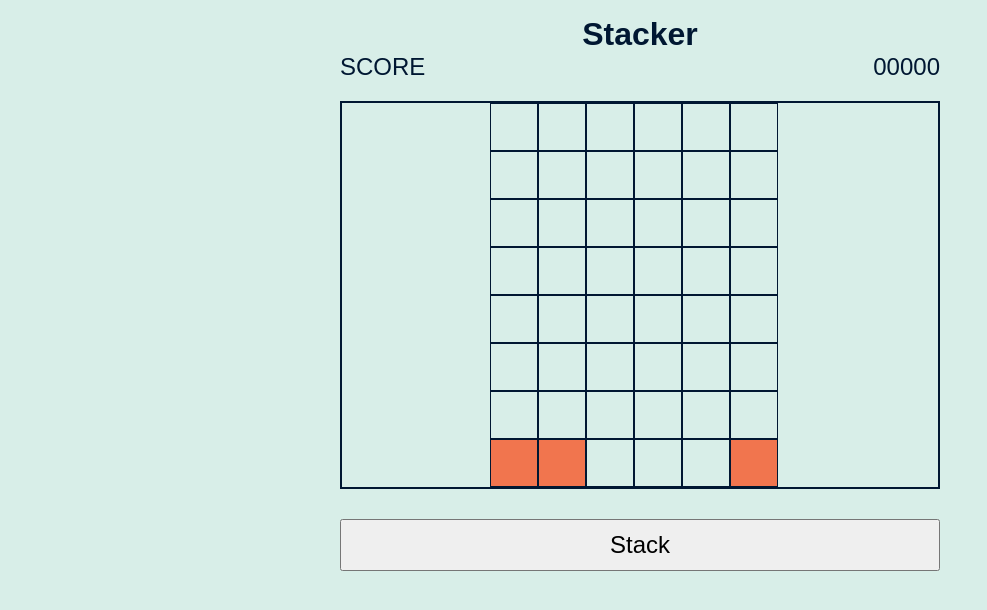
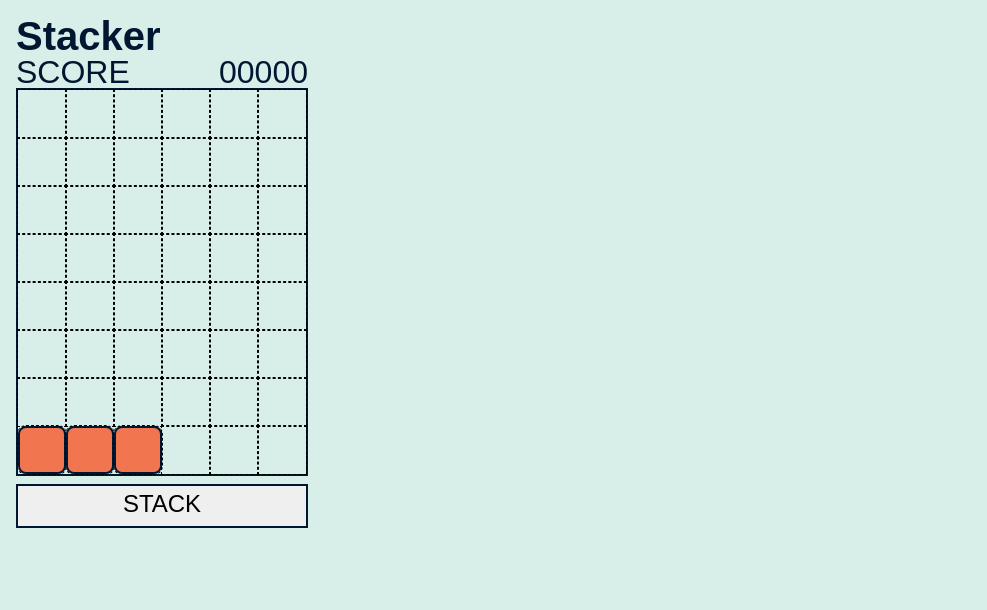
Before and after one commit to adelansari/stacker-2D, a website with bundled scripts: page index.html in a window 1280 px wide. Shown: the whole page, without its empty margins (0-987 px from the left). Built offline with nearby package versions, Linux system fonts and the light colour scheme; a web font is replaced by a local one.

Commit message:
complete stacker project

```diff
--- a/index.html
+++ b/index.html
@@ -4,6 +4,11 @@
     <meta charset="UTF-8" />
     <meta name="viewport" content="width=device-width, initial-scale=1.0" />
     <title>Stacker Game</title>
+
+    <link rel="preconnect" href="https://fonts.googleapis.com" />
+    <link rel="preconnect" href="https://fonts.gstatic.com" crossorigin />
+    <link href="https://fonts.googleapis.com/css2?family=Darker+Grotesque:wght@700&family=Press+Start+2P&display=swap" rel="stylesheet" />
+
     <link href="./src/styles/styles.css" rel="stylesheet" />
   </head>
   <body>
@@ -18,8 +23,10 @@
 
       <main class="game-board">
         <div class="grid"></div>
+
+        <!-- Placeholder for Game Over screen -->
         <div class="end-game-screen hidden">
-          <h2 class="end-game-text">Game Over</h2>
+          <h2 class="end-game-text">Game<br />Over</h2>
           <button class="btn play-again">Play Again</button>
         </div>
       </main>
@@ -27,7 +34,6 @@
       <button class="btn btn-full stack">Stack</button>
     </div>
 
-    <!-- JavaScript -->
     <script src="./dist/main.js"></script>
   </body>
 </html>
--- a/src/main.ts
+++ b/src/main.ts
@@ -1,125 +1,197 @@
-type CellState = 0 | 1; // 0 for empty, 1 for filled
-type GridMatrix = CellState[][];
+//* -----------------------
+//* PREPARATION PHASE
+//* -----------------------
 
-function createGridMatrix(rows: number, cols: number, initialBarPosition: number): GridMatrix {
-  const grid = Array.from({ length: rows }, () => Array(cols).fill(0) as CellState[]);
-  grid[grid.length - 1] = Array(cols)
-    .fill(0)
-    .map((_, index) => (index < initialBarPosition ? 1 : 0)) as CellState[];
-  return grid;
-}
+// Select the relevant elements from the page
+const grid: HTMLElement | null = document.querySelector(".grid");
+const stackBtn: HTMLElement | null = document.querySelector(".stack");
+const scoreCounter: HTMLElement | null = document.querySelector(".score-counter");
+const endGameScreen: HTMLElement | null = document.querySelector(".end-game-screen");
+const endGameText: HTMLElement | null = document.querySelector(".end-game-text");
+const playAgainButton: HTMLElement | null = document.querySelector(".play-again");
 
-const gridMatrix: GridMatrix = createGridMatrix(8, 6, 3);
-let currentRowIndex = gridMatrix.length - 1;
-let barDirection: "left" | "right" = "right";
-let isGameOver = false;
-let score = 0;
+// Create the matrix for the grid
+// 0 = empty cell
+// 1 = bar
+const gridMatrix: number[][] = [
+  [0, 0, 0, 0, 0, 0],
+  [0, 0, 0, 0, 0, 0],
+  [0, 0, 0, 0, 0, 0],
+  [0, 0, 0, 0, 0, 0],
+  [0, 0, 0, 0, 0, 0],
+  [0, 0, 0, 0, 0, 0],
+  [0, 0, 0, 0, 0, 0],
+  [1, 1, 1, 0, 0, 0], // This is our starting currentRowIndex (see below)
+];
 
-const grid = document.querySelector(".grid") as HTMLElement;
-const stackBtn = document.querySelector(".stack") as HTMLButtonElement;
-const scoreCounter = document.querySelector(".score-counter") as HTMLElement;
-const endGameScreen = document.querySelector(".end-game-screen") as HTMLElement;
-const playAgainButton = document.querySelector(".play-again") as HTMLButtonElement;
+// Initialise the variables needed for the game setup
+let currentRowIndex: number = gridMatrix.length - 1;
+let barDirection: string = "right";
+let barSize: number = 3;
+let isGameOver: boolean = false;
+let score: number = 0;
 
-if (!grid || !stackBtn || !scoreCounter || !endGameScreen || !playAgainButton) {
-  throw new Error("One or more required elements are missing in the HTML.");
-}
+// *---------------------------
+// * FUNCTIONS
+// *---------------------------
 
-function drawGrid() {
-  grid.innerHTML = "";
-  gridMatrix.forEach((row) => {
-    row.forEach((cell) => {
-      const cellElement = document.createElement("div");
-      cellElement.classList.add("cell");
-      if (cell === 1) {
-        cellElement.classList.add("bar");
+function draw(): void {
+  // First, reset the grid
+  if (grid) {
+    grid.innerHTML = "";
+  }
+
+  gridMatrix.forEach(function (rowContent: number[]) {
+    rowContent.forEach(function (cellContent: number) {
+      // Create a cell
+      const cell: HTMLElement = document.createElement("div");
+      cell.classList.add("cell");
+
+      // The cells that the bar occupies
+      if (cellContent === 1) {
+        cell.classList.add("bar");
       }
-      grid.appendChild(cellElement);
+
+      // Put the cell in the grid
+      if (grid) {
+        grid.appendChild(cell);
+      }
     });
   });
 }
 
-function moveBar() {
-  const currentRow = gridMatrix[currentRowIndex];
+function moveRight(row: number[]): void {
+  row.pop();
+  row.unshift(0);
+}
+
+function moveLeft(row: number[]): void {
+  row.shift();
+  row.push(0);
+}
+
+function isRightEdge(row: number[]): boolean {
+  const lastElement: number = row[row.length - 1];
+  return lastElement === 1;
+}
+
+function isLeftEdge(row: number[]): boolean {
+  const firstElement: number = row[0];
+  return firstElement === 1;
+}
+
+function moveBar(): void {
+  const currentRow: number[] = gridMatrix[currentRowIndex];
+
   if (barDirection === "right") {
-    if (currentRow[currentRow.length - 1] === 1) {
+    moveRight(currentRow);
+
+    if (isRightEdge(currentRow)) {
       barDirection = "left";
-    } else {
-      currentRow.push(currentRow.shift()!);
     }
-  } else {
-    if (currentRow[0] === 1) {
+  } else if (barDirection === "left") {
+    moveLeft(currentRow);
+
+    if (isLeftEdge(currentRow)) {
       barDirection = "right";
-    } else {
-      currentRow.unshift(currentRow.pop()!);
     }
   }
-  drawGrid();
 }
 
-function performStackAction() {
-  if (currentRowIndex === 0) {
-    // If already at the top row, check for win condition
-    endGame(true); // Win condition if the stack reaches the top
-    return;
+// *---------------------------
+// * GAME LOGIC / CONTROLS
+// *---------------------------
+function endGame(isVictory: boolean): void {
+  if (isVictory) {
+    if (endGameText) {
+      endGameText.innerHTML = "YOU<br>WON";
+    }
+    if (endGameScreen) {
+      endGameScreen.classList.add("win");
+    }
   }
 
-  const currentRow = gridMatrix[currentRowIndex];
-  const rowBelow = gridMatrix[currentRowIndex - 1]; // Get the row below
+  if (endGameScreen) {
+    endGameScreen.classList.remove("hidden");
+  }
+}
 
-  let isStackAligned = false;
+function onPlayAgain(): void {
+  location.reload();
+}
+
+function checkWin(): void {
+  if (currentRowIndex === 0 && !isGameOver) {
+    updateScore();
+    isGameOver = true;
+    clearInterval(gameInterval);
+    endGame(true);
+  }
+}
+
+function checkLost(): void {
+  const currentRow: number[] = gridMatrix[currentRowIndex];
+  const prevRow: number[] = gridMatrix[currentRowIndex + 1];
+
+  if (!prevRow) return;
+
   for (let i = 0; i < currentRow.length; i++) {
-    if (currentRow[i] === 1) {
-      if (rowBelow[i] === 1) {
-        isStackAligned = true;
-      } else {
-        currentRow[i] = 0; // Remove misaligned part of the stack
+    if (currentRow[i] === 1 && prevRow[i] === 0) {
+      currentRow[i] = 0;
+      barSize--;
+
+      if (barSize === 0) {
+        isGameOver = true;
+        clearInterval(gameInterval);
+        endGame(false);
       }
     }
   }
-
-  if (!isStackAligned) {
-    endGame(false); // Lose condition if no alignment
-    return;
-  }
-
-  currentRowIndex--; // Move to the next row
-  drawGrid();
 }
 
-function customPadStart(str: string, targetLength: number, padString: string = " "): string {
-  if (str.length >= targetLength) {
-    return str;
-  }
-
-  const padding = padString.repeat(targetLength - str.length);
-  return padding.substring(0, targetLength - str.length) + str;
-}
-
-function updateScore(newScore: number) {
-  score = newScore;
+function updateScore(): void {
+  score += barSize;
   if (scoreCounter) {
-    scoreCounter.innerText = customPadStart(score.toString(), 5, "0");
+    scoreCounter.innerText = score.toString().padStart(5, "0");
   }
 }
 
-function endGame(isWin: boolean) {
-  isGameOver = true;
-  endGameScreen.classList.remove("hidden");
-  endGameScreen.innerHTML = isWin ? "You Won!" : "Game Over";
+function onStack(): void {
+  checkLost();
+  checkWin();
+
+  if (isGameOver) return;
+
+  updateScore();
+
+  currentRowIndex = currentRowIndex - 1;
+  barDirection = "right";
+
+  for (let i = 0; i < barSize; i++) {
+    gridMatrix[currentRowIndex][i] = 1;
+  }
+
+  draw();
 }
 
-stackBtn.addEventListener("click", () => {
-  if (isGameOver) return;
-  performStackAction();
-});
+// *---------------------------
+// * EVENTS
+// *---------------------------
+if (stackBtn) {
+  stackBtn.addEventListener("click", onStack);
+}
+if (playAgainButton) {
+  playAgainButton.addEventListener("click", onPlayAgain);
+}
 
-playAgainButton.addEventListener("click", () => {
-  console.log("Play again button clicked.");
-});
+// *---------------------------
+// * START GAME
+// *---------------------------
+draw();
 
-// Initial call to draw the grid when the page loads
-drawGrid();
+function main(): void {
+  moveBar();
+  draw();
+}
 
-// Start the game movement
-setInterval(moveBar, 600);
+const gameInterval: number = setInterval(main, 600);
--- a/src/styles/styles.css
+++ b/src/styles/styles.css
@@ -6,78 +6,98 @@
 }
 
 body {
+  padding: 16px;
   font-family: "Darker Grotesque", sans-serif;
-  background-color: #d8eee8;
-  color: #001732;
-  padding: 16px;
+  line-height: 1;
+  color: rgb(0, 23, 50);
+  background-color: rgb(216, 238, 232);
 }
 
-.game-container {
-  max-width: 600px;
-  margin: 0 auto;
-  text-align: center;
-}
-
-.game-panel {
-  margin-bottom: 20px;
-}
-
-.score {
-  display: flex;
-  justify-content: space-between;
-  font-size: 24px;
-  margin-bottom: 20px;
-}
-
-.game-board {
-  margin-bottom: 20px;
-  border: 2px solid #001732;
-  position: relative;
-}
-
-.grid {
-  display: flex;
-  flex-wrap: wrap;
-  justify-content: start;
-  max-width: 300px;
-  margin: 0 auto;
-}
-
-.cell {
-  width: 48px;
-  height: 48px;
-  border: 1px solid #001732; /* Or use background-color to make it visible */
-}
-
-.bar {
-  background-color: #f1754e; /* Color for the moving stack bar */
+h1 {
+  font-size: 40px;
 }
 
 .btn {
   font-size: 24px;
-  padding: 10px 20px;
+  font-family: "Darker Grotesque", sans-serif;
+  padding: 4px 20px 8px 20px;
   cursor: pointer;
-  margin-top: 10px;
+  text-transform: uppercase;
+  border: 2px solid rgb(0, 23, 50);
+}
+
+.btn:hover {
+  background-color: rgb(203, 224, 221);
 }
 
 .btn-full {
   width: 100%;
 }
 
+.score {
+  display: flex;
+  justify-content: space-between;
+  font-size: 32px;
+}
+
+/* # Game grid */
+.game-board {
+  position: relative;
+  margin-bottom: 8px;
+  border: 2px solid rgb(0, 23, 50);
+}
+
+.game-container {
+  width: calc((48px * 6) + 4px);
+}
+
+.grid {
+  width: calc((48px * 6) + 4px);
+  display: flex;
+  flex-wrap: wrap;
+}
+
+.cell {
+  width: 48px;
+  height: 48px;
+  cursor: pointer;
+  outline: 1px dashed black;
+}
+
+.bar {
+  background-color: #f1754e;
+  border-radius: 8px;
+  border: 2px solid rgb(0, 23, 50);
+}
+
+/* # Game over */
+.end-game-screen {
+  position: absolute;
+  top: 0;
+  left: 0;
+  right: 0;
+  bottom: 0;
+  background-color: rgba(241, 117, 78, 0.7);
+
+  align-items: center;
+  justify-content: center;
+  display: flex;
+  flex-direction: column;
+  text-align: center;
+  gap: 16px;
+}
+
+.win {
+  background-color: rgba(78, 241, 187, 0.7);
+}
+
+.end-game-text {
+  font-size: 48px;
+  font-family: "Press Start 2P", cursive;
+  text-transform: uppercase;
+}
+
+/* # Utilities */
 .hidden {
   display: none;
 }
-
-.end-game-screen {
-  display: none;
-  position: absolute;
-  top: 0;
-  left: 0;
-  width: 100%;
-  height: 100%;
-  background-color: rgba(241, 117, 78, 0.7);
-  align-items: center;
-  justify-content: center;
-  flex-direction: column;
-  text-align: center;
-}
--- a/tsconfig.json
+++ b/tsconfig.json
@@ -11,8 +11,8 @@
     // "disableReferencedProjectLoad": true,             /* Reduce the number of projects loaded automatically by TypeScript. */
 
     /* Language and Environment */
-    "target": "es2016",                                  /* Set the JavaScript language version for emitted JavaScript and include compatible library declarations. */
-    "lib": ["dom", "es2016"],                                        /* Specify a set of bundled library declaration files that describe the target runtime environment. */
+    "target": "es2017",                                  /* Set the JavaScript language version for emitted JavaScript and include compatible library declarations. */
+    "lib": ["dom", "es2017"],                                        /* Specify a set of bundled library declaration files that describe the target runtime environment. */
     // "jsx": "preserve",                                /* Specify what JSX code is generated. */
     // "experimentalDecorators": true,                   /* Enable experimental support for legacy experimental decorators. */
     // "emitDecoratorMetadata": true,                    /* Emit design-type metadata for decorated declarations in source files. */
```
